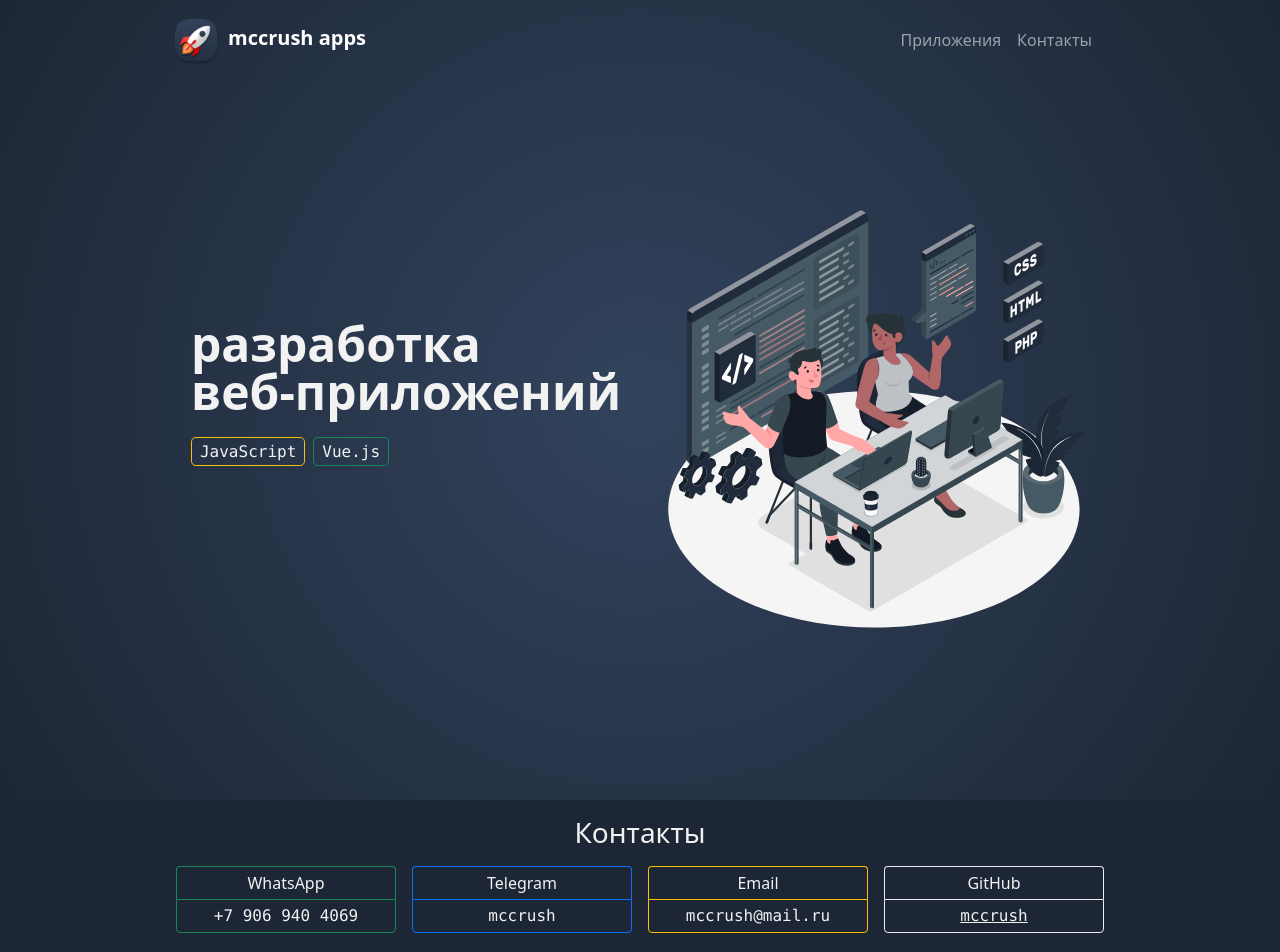
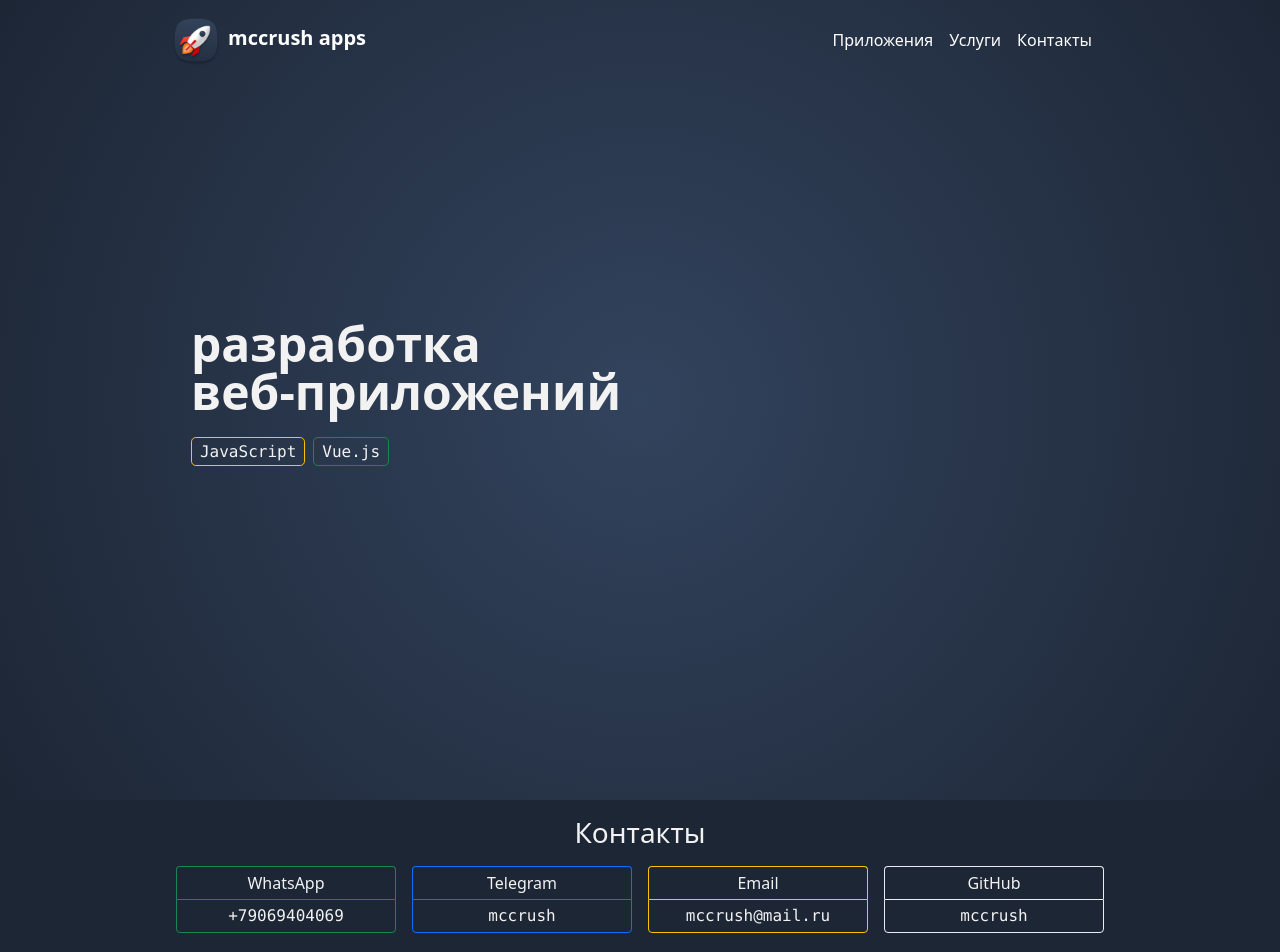
Before and after one commit to mccrush/mccrush.github.io, a Vue app: page / in a window 1280 px wide. Shown: the top 952 px of the page. Built offline with nearby package versions, Linux system fonts and the light colour scheme.

Commit message:
Add animation

```diff
--- a/src/components/F1/Navbar.vue
+++ b/src/components/F1/Navbar.vue
@@ -31,13 +31,16 @@
             <a class="nav-link active" href="#services">Услуги</a>
           </li> -->
           <li class="nav-item">
-            <a class="nav-link" href="#apps">Приложения</a>
+            <a class="nav-link active" href="#apps">Приложения</a>
           </li>
           <!-- <li class="nav-item">
             <a class="nav-link" href="#projects">Проекты</a>
           </li> -->
           <li class="nav-item">
-            <a class="nav-link" href="#contacts">Контакты</a>
+            <a class="nav-link active" href="#services">Услуги</a>
+          </li>
+          <li class="nav-item">
+            <a class="nav-link active" href="#contacts">Контакты</a>
           </li>
         </ul>
       </div>
--- a/src/components/F1/Present.vue
+++ b/src/components/F1/Present.vue
@@ -20,7 +20,7 @@
         col-12 col-sm-6
       "
     >
-      <div class="pb-5 mb-5">
+      <div class="fade-in-bottom pb-5 mb-5">
         <h1 class="display-5 fw-bold lh-1">разработка<br />веб-приложений</h1>
         <div class="font-monospace mt-4">
           <span class="border border-warning rounded-3 p-1 ps-2 pe-2 me-2"
@@ -29,14 +29,18 @@
           <span class="border border-success rounded-3 p-1 ps-2 pe-2 me-2"
             >Vue.js</span
           >
-          <!-- <span class="border-purple rounded-3 p-1 ps-2 pe-2 me-2"
-            >Bootstrap</span
-          > -->
         </div>
       </div>
     </div>
     <div
-      class="present-right d-none d-sm-flex align-items-center h-100 col-sm-6"
+      class="
+        fade-in-top
+        present-right
+        d-none d-sm-flex
+        align-items-center
+        h-100
+        col-sm-6
+      "
     >
       <img
         src="images/1f/pair-programming.svg"
@@ -51,4 +55,65 @@
 .present {
   height: calc(100vh - 64px);
 }
+
+.fade-in-top {
+  -webkit-animation: fade-in-top 0.6s cubic-bezier(0.39, 0.575, 0.565, 1) both;
+  animation: fade-in-top 0.6s cubic-bezier(0.39, 0.575, 0.565, 1) both;
+}
+
+@-webkit-keyframes fade-in-top {
+  0% {
+    -webkit-transform: translateY(-50px);
+    transform: translateY(-50px);
+    opacity: 0;
+  }
+  100% {
+    -webkit-transform: translateY(0);
+    transform: translateY(0);
+    opacity: 1;
+  }
+}
+@keyframes fade-in-top {
+  0% {
+    -webkit-transform: translateY(-50px);
+    transform: translateY(-50px);
+    opacity: 0;
+  }
+  100% {
+    -webkit-transform: translateY(0);
+    transform: translateY(0);
+    opacity: 1;
+  }
+}
+
+.fade-in-bottom {
+  -webkit-animation: fade-in-bottom 0.6s cubic-bezier(0.39, 0.575, 0.565, 1)
+    both;
+  animation: fade-in-bottom 0.6s cubic-bezier(0.39, 0.575, 0.565, 1) both;
+}
+
+@-webkit-keyframes fade-in-bottom {
+  0% {
+    -webkit-transform: translateY(50px);
+    transform: translateY(50px);
+    opacity: 0;
+  }
+  100% {
+    -webkit-transform: translateY(0);
+    transform: translateY(0);
+    opacity: 1;
+  }
+}
+@keyframes fade-in-bottom {
+  0% {
+    -webkit-transform: translateY(50px);
+    transform: translateY(50px);
+    opacity: 0;
+  }
+  100% {
+    -webkit-transform: translateY(0);
+    transform: translateY(0);
+    opacity: 1;
+  }
+}
 </style>
--- a/src/layouts/F5.vue
+++ b/src/layouts/F5.vue
@@ -7,7 +7,13 @@
           WhatsApp
         </div>
         <div class="rounded-bottom my-border-success font-monospace p-1">
-          +7 906 940 4069
+          <a
+            class="link-git"
+            href="tel:79069404069"
+            target="_blank"
+            title="Позвонить"
+            >+79069404069</a
+          >
         </div>
       </div>
 
@@ -16,7 +22,13 @@
           Telegram
         </div>
         <div class="rounded-bottom my-border-blue font-monospace p-1">
-          mccrush
+          <a
+            class="link-git"
+            href="https://t.me/mccrush"
+            target="_blank"
+            title="Открыть в Телеграме"
+            >mccrush</a
+          >
         </div>
       </div>
 
@@ -25,7 +37,13 @@
           Email
         </div>
         <div class="rounded-bottom my-border-yellow font-monospace p-1">
-          mccrush@mail.ru
+          <a
+            class="link-git"
+            href="mailto:mccrush@mail.ru"
+            target="_blank"
+            title="Написать письмо"
+            >mccrush@mail.ru</a
+          >
         </div>
       </div>
 
@@ -76,9 +94,10 @@ export default {
 
 .link-git {
   color: #f2f2f2;
+  text-decoration: none;
 }
 
 .link-git:hover {
-  text-decoration: none;
+  text-decoration: underline;
 }
 </style>
```
